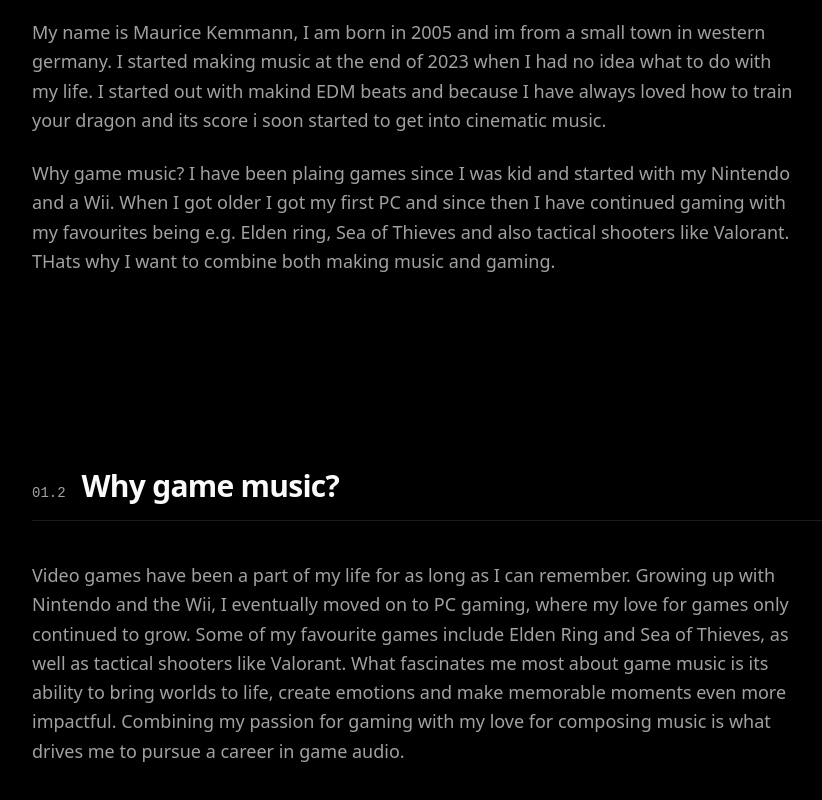
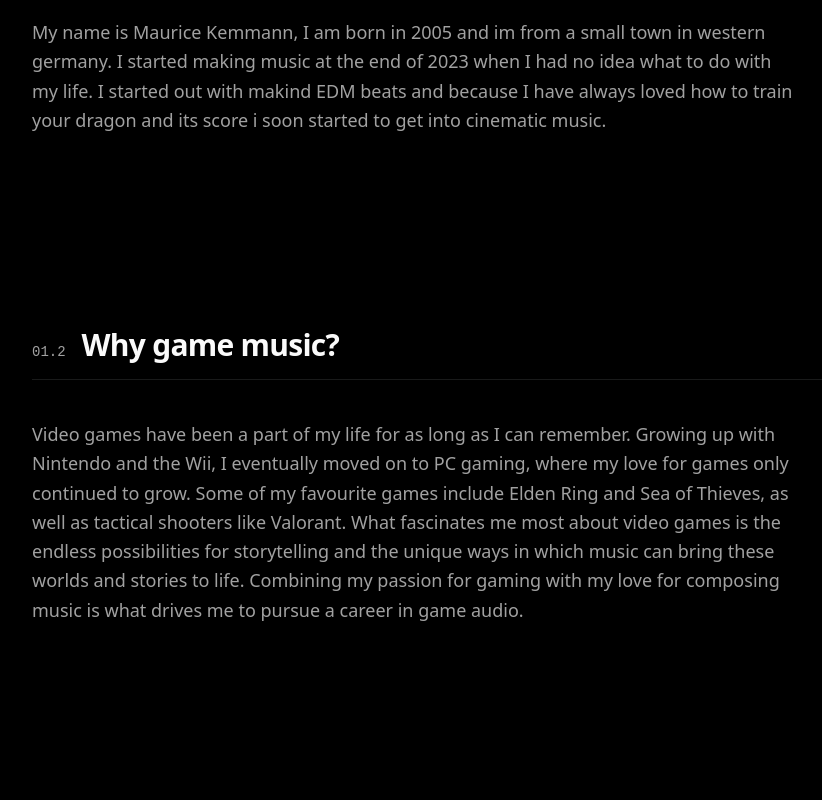
Before and after one commit to mauricekemmannmusic/Portfolio, a React (Vite) app: page / in a window 1280 px wide. Shown: the part 971-1771 px from the top of the page, without its empty margins (112-934 px from the left). Built offline with nearby package versions, Linux system fonts and the light colour scheme.

Commit message:
Update content.ts

```diff
--- a/src/data/content.ts
+++ b/src/data/content.ts
@@ -13,10 +13,9 @@ export const site = {
 
 export const about = [
   "My name is Maurice Kemmann, I am born in 2005 and im from a small town in western germany. I started making music at the end of 2023 when I had no idea what to do with my life. I started out with makind EDM beats and because I have always loved how to train your dragon and its score i soon started to get into cinematic music.",
-  "Why game music? I have been plaing games since I was kid and started with my Nintendo and a Wii. When I got older I got my first PC and since then I have continued gaming with my favourites being e.g. Elden ring, Sea of Thieves and also tactical shooters like Valorant. THats why I want to combine both making music and gaming.",
-]
+  ]
 
-export const why = [ "Video games have been a part of my life for as long as I can remember. Growing up with Nintendo and the Wii, I eventually moved on to PC gaming, where my love for games only continued to grow. Some of my favourite games include Elden Ring and Sea of Thieves, as well as tactical shooters like Valorant. What fascinates me most about game music is its ability to bring worlds to life, create emotions and make memorable moments even more impactful. Combining my passion for gaming with my love for composing music is what drives me to pursue a career in game audio."
+export const why = [ "Video games have been a part of my life for as long as I can remember. Growing up with Nintendo and the Wii, I eventually moved on to PC gaming, where my love for games only continued to grow. Some of my favourite games include Elden Ring and Sea of Thieves, as well as tactical shooters like Valorant. What fascinates me most about video games is the endless possibilities for storytelling and the unique ways in which music can bring these worlds and stories to life. Combining my passion for gaming with my love for composing music is what drives me to pursue a career in game audio."
                    ]
 
 export type Track = { title: string; src: string }
```
